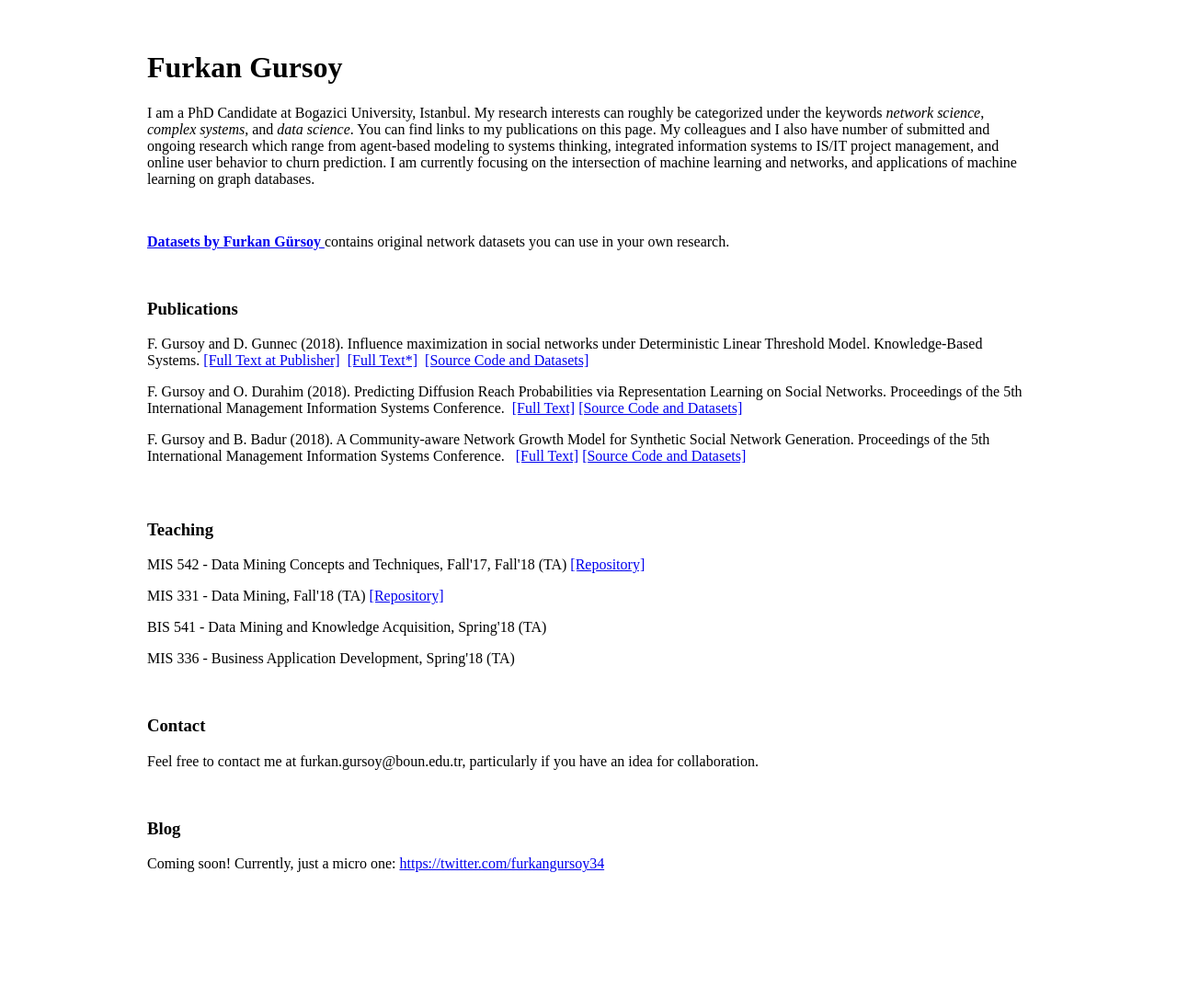
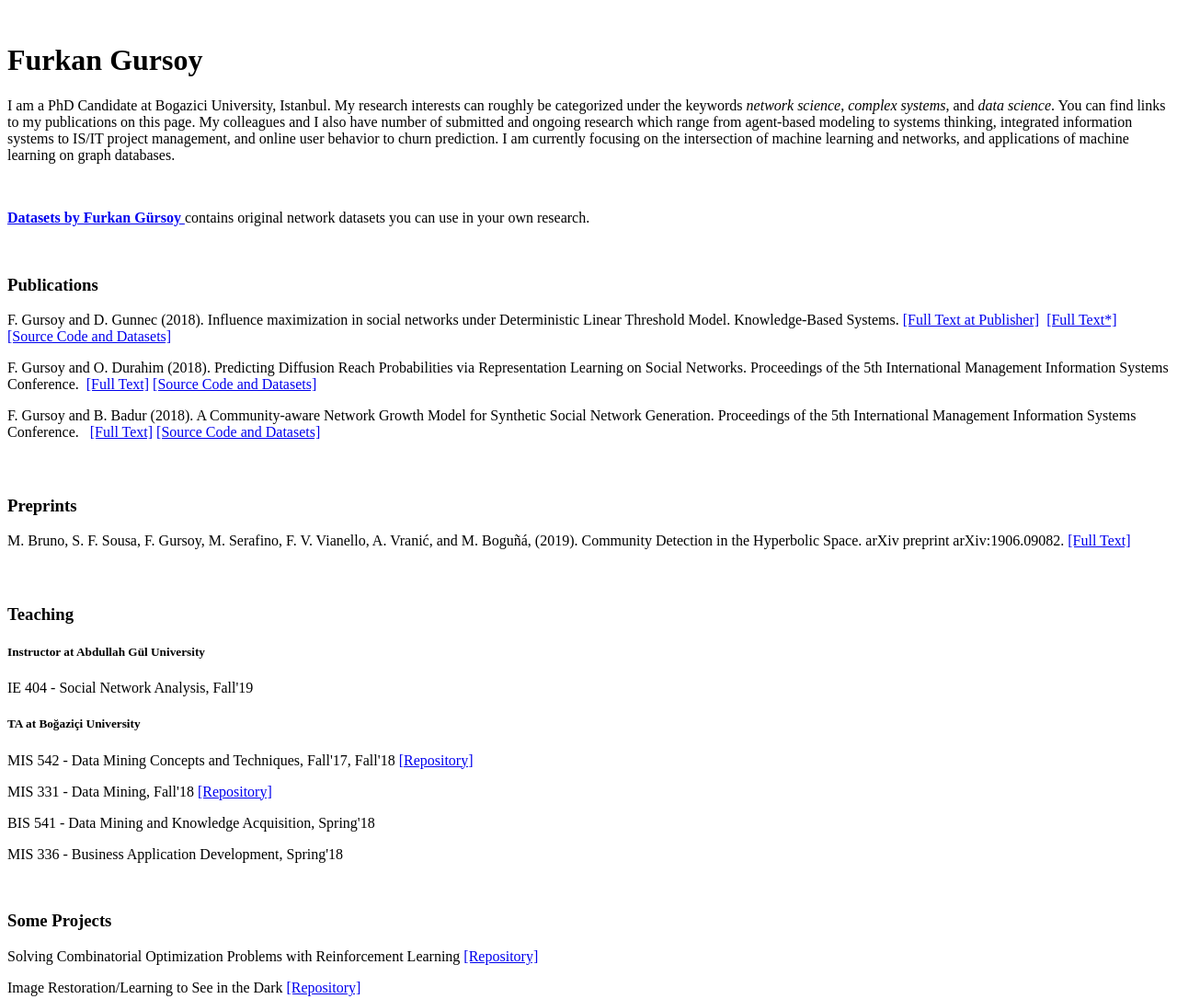
Before and after one commit to furkangursoy/furkangursoy.github.io, a plain HTML site: page index.html in a window 1280 px wide. Shown: the top 1086 px of the page at 92% size. Before the commit the page ends 964 px from the top, so only its background shows below. Drawn offline with Linux system fonts and the light colour scheme.

Commit message:
some updates

```diff
--- a/index.html
+++ b/index.html
@@ -1,57 +1,36 @@
-<!DOCTYPE html>
-<style>
-div.wrap {
-    max-width:960px;
-    margin:0 auto;
-}
-
-</style>
-
-<html>
+<div class="wrap">
+<p>&nbsp;</p>
+<h1>Furkan Gursoy</h1>
+<p>I am a PhD Candidate at Bogazici University, Istanbul. My research interests can roughly be categorized under the keywords <em>network science</em>, <em>complex systems</em>, and <em>data science</em>. You can find links to my publications on this page. My colleagues and I also have number of submitted and ongoing research which range from agent-based modeling to systems thinking, integrated information systems to IS/IT project management, and online user behavior to churn prediction. I am currently focusing on the intersection of machine learning and networks, and applications of machine learning on graph databases.</p>
+<p>&nbsp;</p>
+<a href="https://furkangursoy.github.io/datasets" target="_blank" rel="noopener"><strong>Datasets by Furkan G&uuml;rsoy</strong> </a> contains original network datasets you can use in your own research.
+<p>&nbsp;</p>
 
 
-<body>
-<div class="wrap">
+<h3>Publications</h3>
+<p>F. Gursoy and D. Gunnec (2018). Influence maximization in social networks under Deterministic Linear Threshold Model. Knowledge-Based Systems. <a href="https://doi.org/10.1016/j.knosys.2018.07.040" target="_blank" rel="noopener">[Full Text at Publisher]</a>&nbsp; <a href="https://furkangursoy.github.io/Influence%20maximization%20in%20social%20networks%20under%20Deterministic%20Linear%20Threshold%20Model.pdf" target="_blank" rel="noopener">[Full Text*]</a>&nbsp; <a href="https://github.com/furkangursoy/InfMaxDeterministicLTM" target="_blank" rel="noopener">[Source Code and Datasets]</a></p>
+<p>F. Gursoy and O. Durahim (2018). Predicting Diffusion Reach Probabilities via Representation Learning on Social Networks. Proceedings of the 5th International Management Information Systems Conference.&nbsp; <a href="https://furkangursoy.github.io/Predicting%20Diffusion%20Reach%20Probabilities%20via%20Representation%20Learning%20on%20Social%20Networks.pdf" target="_blank" rel="noopener">[Full Text]</a> <a href="https://github.com/furkangursoy/RLforDiffPred" target="_blank" rel="noopener">[Source Code and Datasets]</a></p>
+<p>F. Gursoy and B. Badur (2018). A Community-aware Network Growth Model for Synthetic Social Network Generation. Proceedings of the 5th International Management Information Systems Conference. &nbsp; <a href="https://furkangursoy.github.io/A%20Community-aware%20Network%20Growth%20Model%20for%20Synthetic%20Social%20Network%20Generation.pdf" target="_blank" rel="noopener">[Full Text]</a> <a href="https://github.com/furkangursoy/ComAwareNetGrowth" target="_blank" rel="noopener">[Source Code and Datasets]</a></p>
+<h3>&nbsp;</h3>
 
-	<p>&nbsp;</p>
 
-	<h1>Furkan Gursoy</h1>
-	<p>I am a PhD Candidate at Bogazici University, Istanbul. My research interests can roughly be categorized under the keywords <i>network science</i>, <i>complex systems</i>, and <i>data science</i>. You can find links to my publications on this page. My colleagues and I also have number of submitted and ongoing research which range from agent-based modeling to systems thinking, integrated information systems to IS/IT project management, and online user behavior to churn prediction. I am currently focusing on the intersection of machine learning and networks, and applications of machine learning on graph databases. </p>
-	<p>&nbsp;</p>
 
-<a href="https://furkangursoy.github.io/datasets" target="_blank" rel="noopener"><b>Datasets by Furkan Gürsoy</b>
-</a> contains original network datasets you can use in your own research.
-<p>&nbsp;</p>
-
-	<h3>Publications</h3>
-	<p>F. Gursoy and D. Gunnec (2018). Influence maximization in social networks under Deterministic Linear Threshold Model.
-		Knowledge-Based Systems.
-		<a href="https://doi.org/10.1016/j.knosys.2018.07.040" target="_blank" rel="noopener">[Full Text at Publisher]</a>&nbsp;
-		<a href="https://furkangursoy.github.io/Influence%20maximization%20in%20social%20networks%20under%20Deterministic%20Linear%20Threshold%20Model.pdf"
-		 target="_blank" rel="noopener">[Full Text*]</a>&nbsp;
-		<a href="https://github.com/furkangursoy/InfMaxDeterministicLTM" target="_blank" rel="noopener">[Source Code and Datasets]</a></p>
-	<p>F. Gursoy and O. Durahim (2018). Predicting Diffusion Reach Probabilities via Representation Learning on Social Networks.
-		Proceedings of the 5th International Management Information Systems Conference.&nbsp;
-		<a href="https://furkangursoy.github.io/Predicting%20Diffusion%20Reach%20Probabilities%20via%20Representation%20Learning%20on%20Social%20Networks.pdf"
-		 target="_blank" rel="noopener">[Full Text]</a>
-		<a href="https://github.com/furkangursoy/RLforDiffPred" target="_blank" rel="noopener">[Source Code and Datasets]</a>
-	</p>
-	<p>F. Gursoy and B. Badur (2018). A Community-aware Network Growth Model for Synthetic Social Network Generation. Proceedings of the 5th International
-		Management Information Systems Conference. &nbsp;
-
-		<a href="https://furkangursoy.github.io/A%20Community-aware%20Network%20Growth%20Model%20for%20Synthetic%20Social%20Network%20Generation.pdf"
-		 target="_blank" rel="noopener">[Full Text]</a>
-		<a href="https://github.com/furkangursoy/ComAwareNetGrowth" target="_blank" rel="noopener">[Source Code and Datasets]</a>
-	</p>
+  <h3>Preprints</h3>
+<p>M. Bruno, S. F. Sousa, F. Gursoy, M. Serafino, F. V. Vianello, A. Vranić, and M. Boguñá, (2019). Community Detection in the Hyperbolic Space. arXiv preprint arXiv:1906.09082. <a href="https://arxiv.org/abs/1906.09082" target="_blank" rel="noopener">[Full Text]</a></p>
 <h3>&nbsp;</h3>
 
 <h3>Teaching</h3>
-
-	<p>MIS 542 - Data Mining Concepts and Techniques, Fall'17, Fall'18 (TA) <a href="https://github.com/furkangursoy/MIS542-Fall18"
-		 target="_blank" rel="noopener">[Repository]</a></p>
-	<p>MIS 331 -&nbsp;Data Mining, Fall'18 (TA) <a href="https://github.com/furkangursoy/MIS331-Fall18" target="_blank" rel="noopener">[Repository]</a></p>
-	<p>BIS 541 -&nbsp;Data Mining and Knowledge Acquisition, Spring'18 (TA) </p>
-	<p>MIS 336 -&nbsp;Business Application Development, Spring'18 (TA) </p>
+<h5>Instructor at Abdullah G&uuml;l University</h5>
+<p>IE 404 - Social Network Analysis, Fall'19</p>
+<h5>TA at Boğazi&ccedil;i University</h5>
+<p>MIS 542 - Data Mining Concepts and Techniques, Fall'17, Fall'18 <a href="https://github.com/furkangursoy/MIS542-Fall18" target="_blank" rel="noopener">[Repository]</a></p>
+<p>MIS 331 -&nbsp;Data Mining, Fall'18 <a href="https://github.com/furkangursoy/MIS331-Fall18" target="_blank" rel="noopener">[Repository]</a></p>
+<p>BIS 541 -&nbsp;Data Mining and Knowledge Acquisition, Spring'18</p>
+<p>MIS 336 -&nbsp;Business Application Development, Spring'18</p>
+<p>&nbsp;</p>
+<h3>Some Projects</h3>
+<p>Solving Combinatorial Optimization Problems with Reinforcement Learning <a href="https://github.com/inzva/combinatorial-optimization-with-RL" target="_blank" rel="noopener">[Repository]</a></p>
+<p>Image Restoration/Learning to See in the Dark <a href="https://github.com/inzva/image-restoration" target="_blank" rel="noopener">[Repository]</a></p>
 <p>&nbsp;</p>
 <h3>Contact</h3>
 <p>Feel free to contact me at furkan.gursoy@boun.edu.tr, particularly if you have an idea for collaboration.</p>
@@ -59,7 +38,3 @@ div.wrap {
 <h3>Blog</h3>
 <p>Coming soon! Currently, just a micro one:&nbsp;<a href="https://twitter.com/furkangursoy34">https://twitter.com/furkangursoy34</a></p>
 </div>
-
-</body>
-
-</html>
```
Lines whose indentation alone changed are shown as unchanged.
